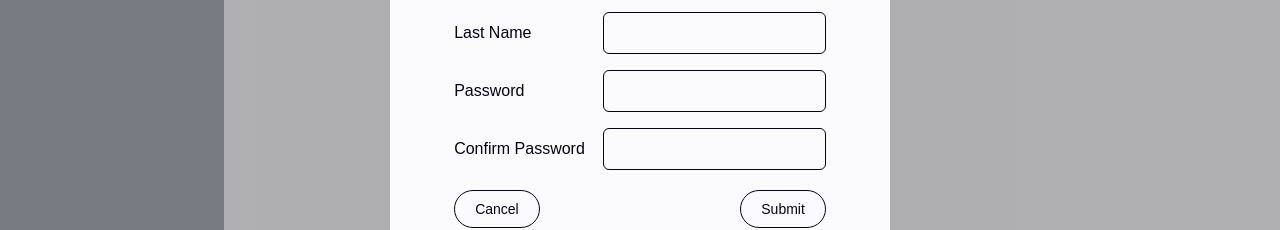
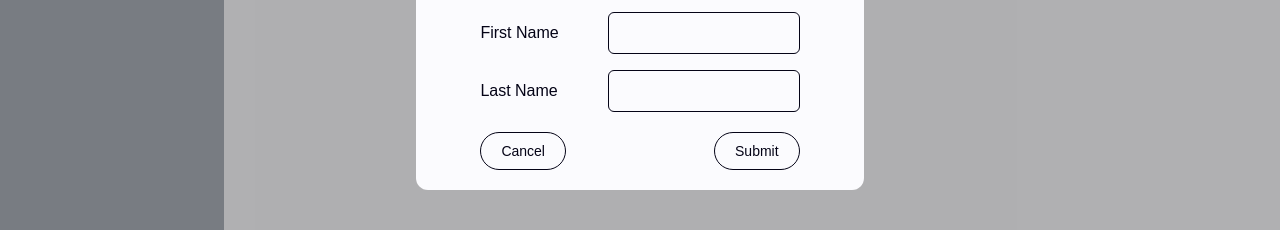
Before and after one commit to erbeeen/medtalk-web-app, a React (Vite) app in the folder frontend/: page /admins in a window 1280 px wide. Both pictures are taken after a click on the element 1184 px from the left and 131 px from the top of the page. Shown: the part 439-669 px from the top of the page. Built offline with nearby package versions, Linux system fonts and the light colour scheme; no server answers; a web font is replaced by a local one.

Commit message:
feat: create random generated password for newly created admins

```diff
--- a/frontend/src/components/modals/AdminAddModal.tsx
+++ b/frontend/src/components/modals/AdminAddModal.tsx
@@ -10,14 +10,17 @@ type NewUserModalProps = {
   setAdmins: Dispatch<SetStateAction<Array<AdminUserType>>>;
 }
 
+// TODO: Remove password from the field. It must be auto generated
+// by the server
+
 export default function AdminAddModal({ onClose, setAdmins }: NewUserModalProps) {
   const [role, setRole] = useState("");
   const [username, setUsername] = useState("");
   const [email, setEmail] = useState("");
   const [firstName, setFirstName] = useState("");
   const [lastName, setLastName] = useState("");
-  const [password, setPassword] = useState("");
-  const [confirmPassword, setConfirmPassword] = useState("");
+  // const [password, setPassword] = useState("");
+  // const [confirmPassword, setConfirmPassword] = useState("");
   const [isLoading, setIsLoading] = useState(false);
   const [errMessage, setErrMessage] = useState("");
   const passwordRegex: RegExp =
@@ -33,9 +36,9 @@ export default function AdminAddModal({ onClose, setAdmins }: NewUserModalProps)
       !username ||
       !email ||
       !firstName ||
-      !lastName ||
-      !password ||
-      !confirmPassword
+      !lastName
+      // !password ||
+      // !confirmPassword
     ) {
       setErrMessage("Provide all fields.");
       setIsLoading(false);
@@ -48,17 +51,17 @@ export default function AdminAddModal({ onClose, setAdmins }: NewUserModalProps)
       return;
     }
 
-    if (password !== confirmPassword) {
-      setErrMessage("Password does not match.");
-      setIsLoading(false);
-      return;
-    }
+    // if (password !== confirmPassword) {
+    //   setErrMessage("Password does not match.");
+    //   setIsLoading(false);
+    //   return;
+    // }
 
-    if (!passwordRegex.test(password)) {
-      setErrMessage("Password must be at least 8 characters with a mix of characters, numbers, and symbols.");
-      setIsLoading(false);
-      return;
-    }
+    // if (!passwordRegex.test(password)) {
+    //   setErrMessage("Password must be at least 8 characters with a mix of characters, numbers, and symbols.");
+    //   setIsLoading(false);
+    //   return;
+    // }
 
     const newAdmin: AdminUserType = {
       role: role,
@@ -66,7 +69,7 @@ export default function AdminAddModal({ onClose, setAdmins }: NewUserModalProps)
       email: email,
       firstName: firstName,
       lastName: lastName,
-      password: password,
+      // password: password,
     };
 
     try {
@@ -180,29 +183,29 @@ export default function AdminAddModal({ onClose, setAdmins }: NewUserModalProps)
             />
           </div>
 
-          <div className="modal-input-container">
-            <label htmlFor="password" className="w-8/12">Password</label>
-            <input
-              type="password"
-              id="password"
-              name="password"
-              className="modal-input"
-              value={password}
-              onChange={(e) => setPassword(e.target.value)}
-            />
-          </div>
+          {/* <div className="modal-input-container"> */}
+          {/*   <label htmlFor="password" className="w-8/12">Password</label> */}
+          {/*   <input */}
+          {/*     type="password" */}
+          {/*     id="password" */}
+          {/*     name="password" */}
+          {/*     className="modal-input" */}
+          {/*     value={password} */}
+          {/*     onChange={(e) => setPassword(e.target.value)} */}
+          {/*   /> */}
+          {/* </div> */}
 
-          <div className="modal-input-container">
-            <label htmlFor="confirm-password" className="w-8/12">Confirm Password</label>
-            <input
-              type="password"
-              id="confirm-password"
-              name="confirm-password"
-              className="modal-input"
-              value={confirmPassword}
-              onChange={(e) => setConfirmPassword(e.target.value)}
-            />
-          </div>
+          {/* <div className="modal-input-container"> */}
+          {/*   <label htmlFor="confirm-password" className="w-8/12">Confirm Password</label> */}
+          {/*   <input */}
+          {/*     type="password" */}
+          {/*     id="confirm-password" */}
+          {/*     name="confirm-password" */}
+          {/*     className="modal-input" */}
+          {/*     value={confirmPassword} */}
+          {/*     onChange={(e) => setConfirmPassword(e.target.value)} */}
+          {/*   /> */}
+          {/* </div> */}
 
           <div className="max-w-8/12 ml-auto text-center dark:text-delete-dark/70">
             {errMessage}
```
Also changed, not shown: 1 other file (tests, documents, lock files or other folders).
